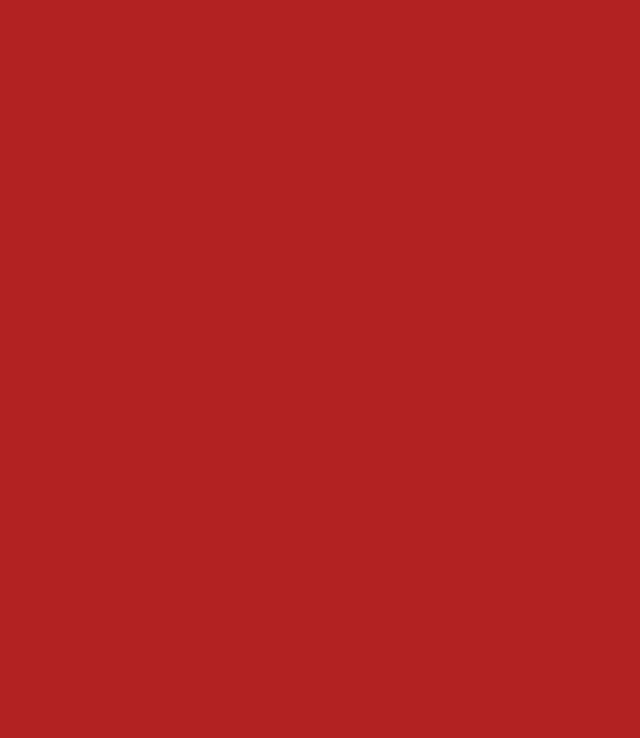
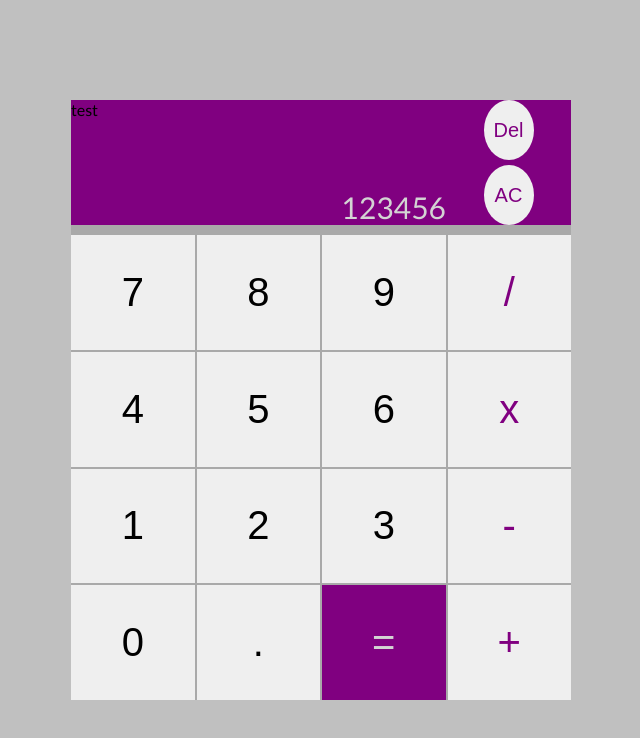
Before and after one commit to ViniciusLopesN/calculator-project, a plain HTML site: page index.html in a window 1280 px wide. Shown: the whole page, without its empty margins (319-959 px from the left). Drawn offline with Linux system fonts and the light colour scheme.

Commit message:
Built visual interface

```diff
--- a/index.html
+++ b/index.html
@@ -8,6 +8,37 @@
     <script src="./script.js" defer></script>
   </head>
   <body>
+    <div id="calculator">
+      <div id="screen">
+        <div id="upper-display">test</div>
+        <div id="display">123456</div>
+        <div class="screen-buttons">
+          <button id="delete">Del</button>
+          <button id="clear">AC</button>
+        </div>
+      </div>
+      <div class="buttons">
+        <button class= "body-button" id="seven">7</button>
+        <button class= "body-button" id="eight">8</button>
+        <button class= "body-button" id="nine">9</button>
+        <button class= "body-button operand-button" id="divide">/</button>
 
+        <button class= "body-button" id="four">4</button>
+        <button class= "body-button" id="five">5</button>
+        <button class= "body-button" id="six">6</button>
+        <button class= "body-button operand-button" id="multiply">x</button>
+
+        <button class= "body-button" id="one">1</button>
+        <button class= "body-button" id="two">2</button>
+        <button class= "body-button" id="three">3</button>
+        <button class= "body-button operand-button" id="subtract">-</button>
+
+        <button class= "body-button" id="zero">0</button>
+        <button class= "body-button" id="dot">.</button>
+        <button class= "body-button" id="equal">=</button>
+        <button class= "body-button operand-button" id="add">+</button>
+      </div>
+
+    </div>
   </body>
 </html>
--- a/script.js
+++ b/script.js
@@ -19,6 +19,7 @@ let secondNumber;
 let operand; // used inside functio, check later.
 
 function operate(operand, a, b) {
+
   switch (operand) {
     case '+':
       return add(a, b);
--- a/style.css
+++ b/style.css
@@ -1,7 +1,94 @@
-* {
+html,
+body {
+  justify-content: space-between;
   margin: 0;
   padding: 0;
+  height: 100vh;
+  background-color: silver;
+  font-family: 'Trebuchet MS', 'Lucida Sans Unicode', 'Lucida Grande', 'Lucida Sans', Arial, sans-serif;
+  display: flex;
+  justify-content: center;
+  align-items: center;
+}
+
+* {
   box-sizing: border-box;
-  height: 100vh;
-  background: firebrick;
 }
+
+button {
+  cursor: pointer;
+}
+
+button:hover {
+  background-color: white;
+}
+
+#calculator {
+  min-height: 600px;
+  min-width: 500px;
+  display: flex;
+  flex-direction: column;
+  background-color: darkgrey;
+  gap: 10px
+}
+
+#screen {
+  display: flex;
+  flex-basis: 125px;
+  background-color: purple;
+}
+
+#display {
+  margin-left: auto;
+  flex-grow: 1;
+  align-self: flex-end;
+  text-align: end;
+  color: lightgrey;
+  font-size: 30px;
+}
+
+.screen-buttons {
+  flex: 0 1 25%;
+  display: flex;
+  flex-direction: column;
+  justify-content: center;
+  align-items: center;
+  gap: 5px;
+}
+
+#delete,
+#clear {
+  font-size: 20px;
+  flex: 1 1 25px;
+  width: 50px;
+  border: none;
+  border-radius: 50%;
+  color: purple;
+}
+
+.buttons {
+  min-width: 400px;
+  flex-grow: 1;
+  display: flex;
+  flex-wrap: wrap;
+  justify-content: space-between;
+  gap: 2px;
+}
+
+.operand-button {
+  color: purple
+}
+
+ #equal {
+  color: lightgrey;
+  background-color: purple;
+ }
+
+
+.body-button {
+  border: none;
+  flex: 1 1 24%;
+  height: auto;
+  padding: 0px;
+  font-size: 40px;
+}
```
